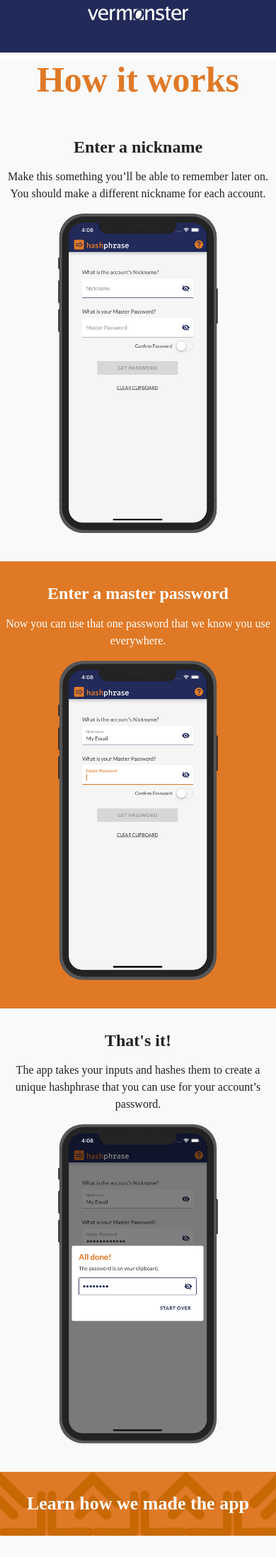
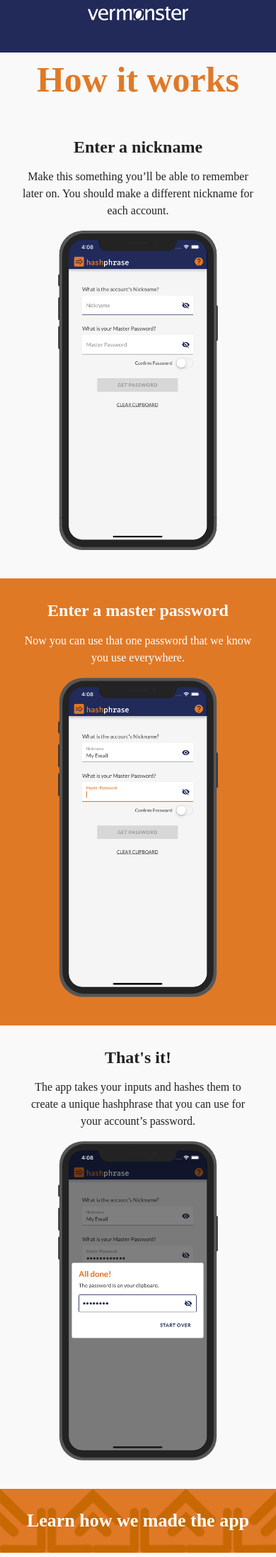
Before and after one commit to Vermonster/hashphrase, a Jekyll site: the page index.html, which Jekyll copies as it is, in a window 390 px wide. Shown: the part 388-2582 px from the top of the page at 71% size. Built offline with Jekyll 4.4.1, drawn with Linux system fonts in a browser that asks for light colours; some web fonts are replaced.

Commit message:
fix small styling issues in mobile view

```diff
--- a/assets/css/main.scss
+++ b/assets/css/main.scss
@@ -280,7 +280,7 @@
     background-color: $background-grey;;
     height: auto;
     padding: 0;
-    margin-top: 10px;
+    padding-top: 10px;
 
     .how-it-works-title {
       font-size: 50px;
@@ -295,6 +295,8 @@
       .steps {
         width: 100%;
         padding-bottom: 40px;
+        padding-left: 30px;
+        padding-right: 30px;
         height: auto;
         h4, p, img {
           text-align: center;
@@ -345,7 +347,7 @@
       .social-media {
         width: 200px;
 
-        .logo {
+        .social-logo {
           width: 50px;
           height: 50px;
         }
@@ -357,6 +359,4 @@
       }
     }
   }
-
-
-  }
+}
```
